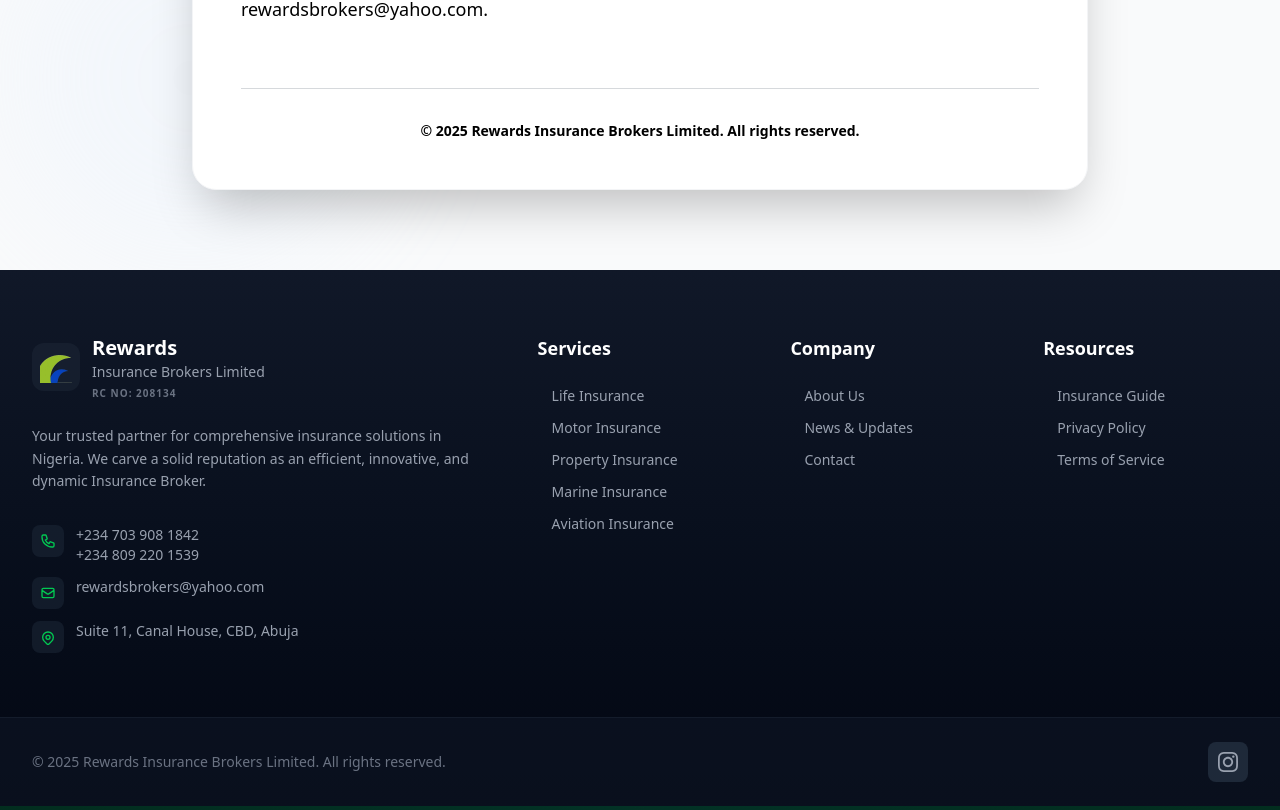
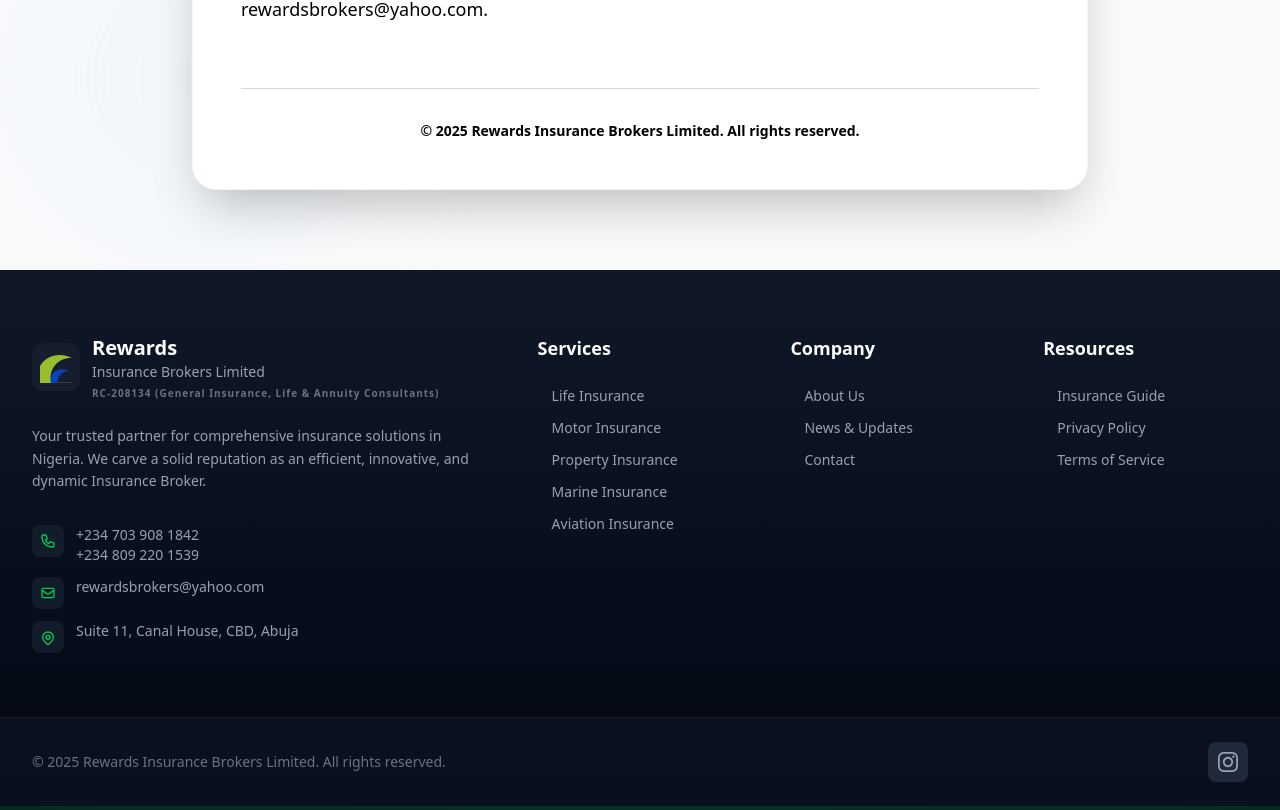
Before and after one commit to Code-X65/Reward_Insurace_Broker, a React (Vite) app: page /Reward_Insurace_Broker/terms-of-service in a window 1280 px wide. Shown: the part 1655-2465 px from the top of the page. Built offline with nearby package versions, Linux system fonts and the light colour scheme.

Commit message:
RC NUmber update

```diff
--- a/src/components/Footer.jsx
+++ b/src/components/Footer.jsx
@@ -125,7 +125,7 @@
                   Insurance Brokers Limited
                 </div>
                 <div className={`text-[10px] font-bold tracking-widest mt-1 ${isDark ? 'text-gray-500' : 'text-gray-400'}`}>
-                  RC NO: 208134
+                  RC-208134 (General Insurance, Life & Annuity Consultants)
                 </div>
               </div>
             </div>
```
